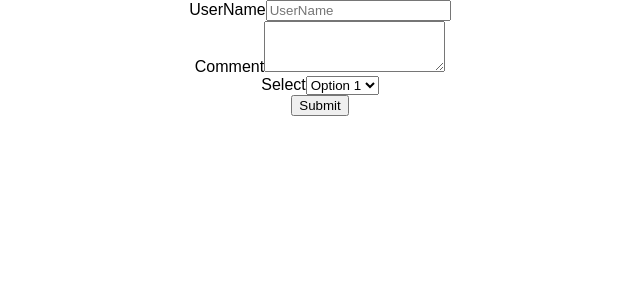
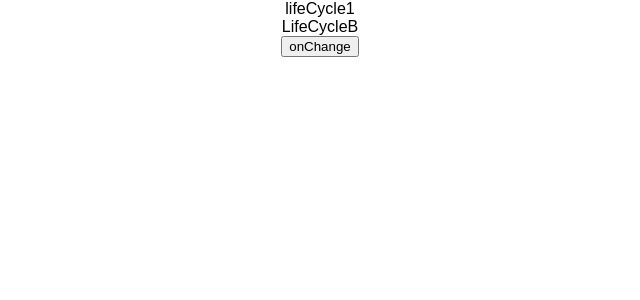
Before and after one commit to gostgmaer/react-new, a React (Create React App) app in the folder my-app/: page / in a window 1280 px wide. Shown: the top 300 px of the page, without its empty margins (320-960 px from the left). Built offline with nearby package versions, Linux system fonts and the light colour scheme.

Commit message:
app life cycle component

```diff
--- a/my-app/src/App.js
+++ b/my-app/src/App.js
@@ -18,6 +18,7 @@ import Inline from './components/inline';
 import './appStyle.css';
 import Styles from './appStyle.module.css';
 import Form from './components/form';
+import LifeCycle1 from './components/lifeCycle1';
 
 
 
@@ -61,7 +62,8 @@ class App extends Component {
         <Inline></Inline>
         <h1 className='error' >Error</h1>
         <h1 className={Styles.success}>Success</h1> */}
-        <Form></Form>
+        {/* <Form></Form> */}
+        <LifeCycle1/>
       </div>
     );
   }
--- /dev/null
+++ b/my-app/src/components/LifeCycleB.js
@@ -0,0 +1,45 @@
+import React, { Component } from 'react'
+
+class LifeCycleB extends Component {
+    constructor(props) {
+        super(props)
+
+        this.state = {
+           name:"Sarkar"
+        }
+        console.log('LifeCycleB  Constructor');
+      }
+      static getDerivedStateFromProps(props, state){
+          console.log('LifeCycleB getDriveStateFromProps');
+          return null
+      }
+      shouldComponentUpdate(prevProps, prevState){
+        console.log('LifeCycleB shouldComponentUpdate');
+        return true
+    }
+    componentDidUpdate(){
+        console.log('LifeCycleB componentDidUpdate');
+
+    }
+
+    // componentDidMount(){
+    //     console.log('lifecycle1 componentDidMount');
+    // }
+    getSnapshotBeforeUpdate(){
+        console.log('lifecycleB getSnapshotBeforeUpdate');
+        return null
+
+    }
+
+    //   componentDidMount(){
+    //       console.log('LifeCycleB componentDidMount');
+    //   }
+  render() {
+    console.log("LifeCycleB render");
+    return (
+      <div>LifeCycleB</div>
+    )
+  }
+}
+
+export default LifeCycleB
--- /dev/null
+++ b/my-app/src/components/lifeCycle1.js
@@ -0,0 +1,54 @@
+import React, { Component } from 'react'
+import LifeCycleB from './LifeCycleB';
+
+
+class lifeCycle1 extends Component {
+    constructor(props) {
+        super(props)
+
+        this.state = {
+            name: "Sarkar"
+        }
+        console.log('LifeCycl1  Constructor');
+    }
+
+    changeState = () => {
+        this.setState({
+            name: 'Sarkar'
+        })
+    }
+    static getDerivedStateFromProps(props, state) {
+        console.log('LifeCycle1 getDriveStateFromProps');
+        return null
+    }
+    shouldComponentUpdate(prevProps, prevState) {
+        console.log('LifeCycle1 shouldComponentUpdate');
+        return true
+    }
+    componentDidUpdate() {
+        console.log('LifeCycle1 componentDidUpdate');
+
+    }
+
+    // componentDidMount(){
+    //     console.log('lifecycle1 componentDidMount');
+    // }
+    getSnapshotBeforeUpdate() {
+        console.log('lifecycle1 getSnapshotBeforeUpdate');
+        return null
+
+    }
+    render() {
+        console.log("LifeCycle1 render");
+        return (
+            <div>
+                lifeCycle1
+                <div> <LifeCycleB /></div>
+                <button onClick={this.changeState} >onChange</button>
+
+            </div>
+        )
+    }
+}
+
+export default lifeCycle1
```
